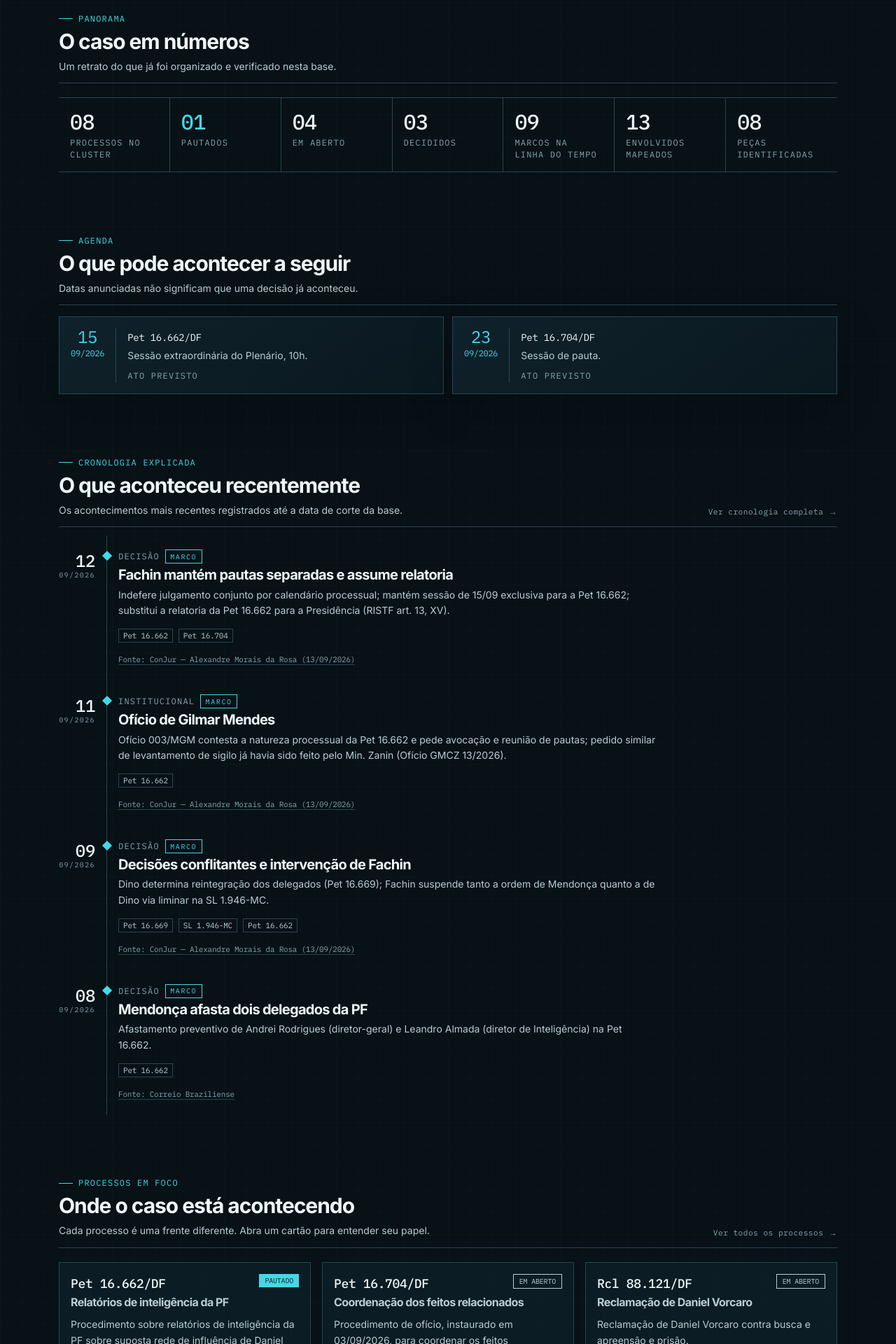
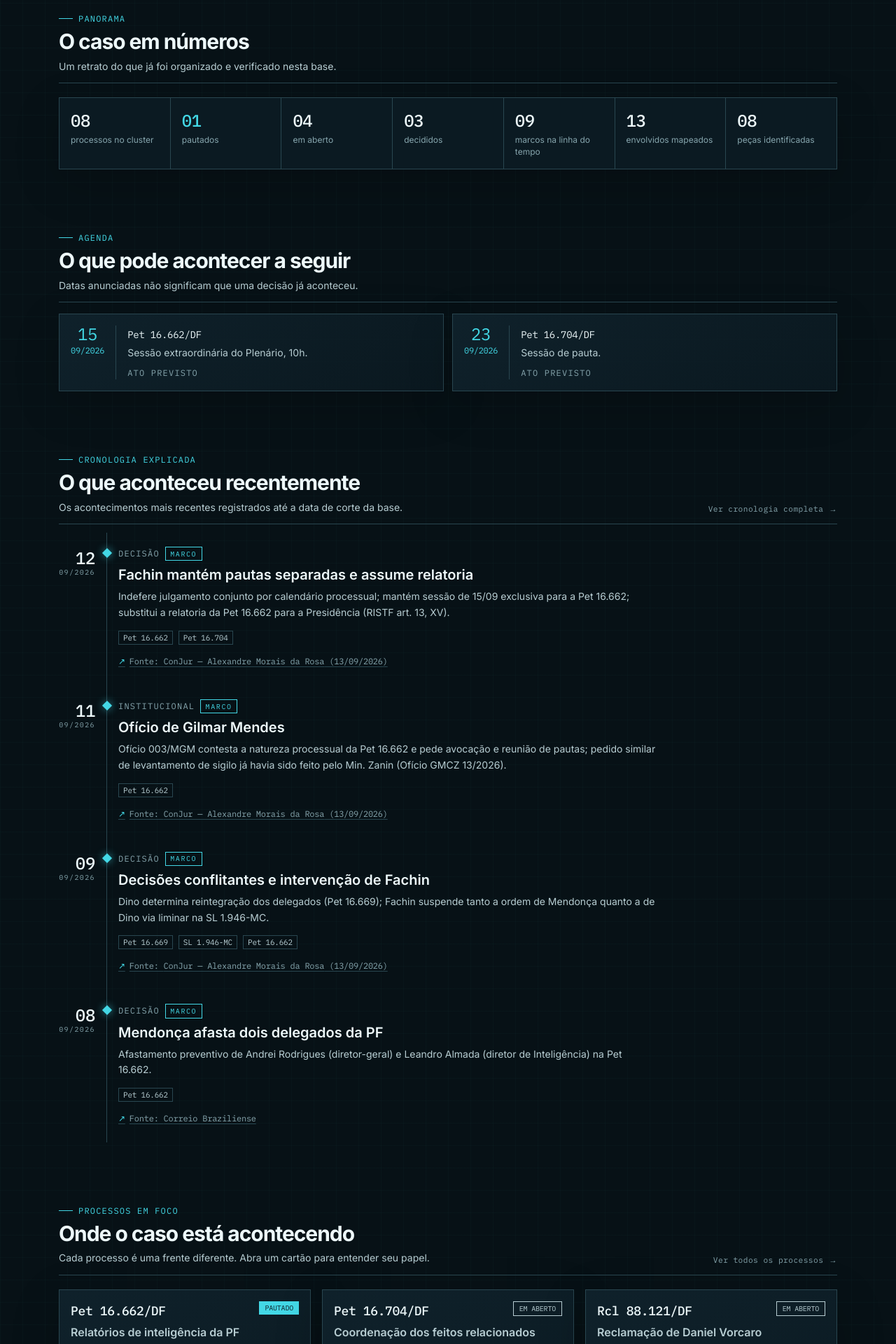
Before and after one commit to IsaacRop/OpenMaster, a Next.js app: page / in a window 1280 px wide. Shown: the part 1180-3100 px from the top of the page at 70% size. Built offline with nearby package versions, Linux system fonts and the light colour scheme.

Commit message:
fix: estabiliza o grafo e melhora leitura dos componentes

```diff
--- a/components/BuscaCliente.tsx
+++ b/components/BuscaCliente.tsx
@@ -131,7 +131,7 @@ export default function BuscaCliente({ indice }: { indice: DocBusca[] }) {
       {consulta.trim().length >= 2 && (
         <>
           <div className="mt-4 flex flex-wrap items-center gap-2">
-            <span className="kicker">
+            <span className="kicker" aria-live="polite" aria-atomic="true">
               {visiveis.length} {visiveis.length === 1 ? "resultado" : "resultados"}
             </span>
             {ORDEM_TIPO.filter((t) => contagem(t) > 0).map((t) => {
--- a/components/GrafoEnvolvidos.tsx
+++ b/components/GrafoEnvolvidos.tsx
@@ -372,10 +372,7 @@ export default function GrafoEnvolvidos({
                     markerEnd={a.direcionada ? "url(#seta-grafo)" : undefined}
                     opacity={apagada ? 0.12 : 0.85}
                   >
-                    <title>
-                      {s.rotulo} → {t.rotulo}: {a.rotulo}
-                      {a.apuracao ? " (em apuração)" : ""}
-                    </title>
+                    <title>{`${s.rotulo} → ${t.rotulo}: ${a.rotulo}${a.apuracao ? " (em apuração)" : ""}`}</title>
                   </line>
                 );
               })}
@@ -412,10 +409,7 @@ export default function GrafoEnvolvidos({
                       }
                     }}
                   >
-                    <title>
-                      {n.rotulo} — {n.papel} · {n.grau}{" "}
-                      {n.grau === 1 ? "referência" : "referências"}
-                    </title>
+                    <title>{`${n.rotulo} — ${n.papel} · ${n.grau} ${n.grau === 1 ? "referência" : "referências"}`}</title>
 
                     {n.grupo === "processo" ? (
                       <rect
--- a/components/MainNav.tsx
+++ b/components/MainNav.tsx
@@ -19,8 +19,10 @@ export default function MainNav() {
     <nav aria-label="Navegação principal" className="overflow-x-auto">
       <ul className="flex min-w-max items-center gap-1">
         {NAV.map((item) => {
-          const ativo =
-            item.href === "/" ? pathname === "/" : pathname.startsWith(item.href);
+          const ativo = item.href === "/"
+            ? pathname === "/"
+            : pathname.startsWith(item.href) ||
+              (item.href === "/timeline" && pathname.startsWith("/eventos/"));
 
           return (
             <li key={item.href}>
--- a/components/ProcessCard.tsx
+++ b/components/ProcessCard.tsx
@@ -24,7 +24,7 @@ export default function ProcessCard({ processo: p }: { processo: Processo }) {
   const syncNota = SYNC_NOTA[p.sync];
 
   return (
-    <article className="flex h-full flex-col border border-rule bg-paper-3/60 p-4">
+    <article className="panel group flex h-full flex-col p-4 transition-colors hover:border-seal/60">
       <header className="flex items-start justify-between gap-3">
         <Link href={`/processos/${p.id}`} className="no-underline">
           <h3 className="numero text-lg font-medium text-ink hover:text-seal">{p.numero}</h3>
@@ -36,9 +36,9 @@ export default function ProcessCard({ processo: p }: { processo: Processo }) {
         </span>
       </header>
 
-      <p className="headline mt-1 text-base text-ink-2">{p.apelido}</p>
+      <p className="mt-1 text-base font-semibold text-ink-2">{p.apelido}</p>
 
-      <p className="mt-3 text-sm leading-relaxed text-ink-2 line-clamp-4">{p.objeto}</p>
+      <p className="mt-3 text-sm leading-relaxed text-ink-2 line-clamp-3">{p.objeto}</p>
 
       <dl className="mt-4 space-y-1 text-xs text-ink-2">
         <div className="flex gap-2">
--- a/components/SourceTag.tsx
+++ b/components/SourceTag.tsx
@@ -10,8 +10,10 @@ export function SourceTag({ fonte }: { fonte: Fonte }) {
       href={fonte.source_url}
       target="_blank"
       rel="noopener noreferrer"
-      className="numero text-[0.6875rem] text-ink-3 underline decoration-rule underline-offset-2 hover:text-seal hover:decoration-seal"
+      aria-label={`Abrir fonte: ${fonte.source_name}`}
+      className="numero inline-flex min-h-7 items-center gap-1.5 text-xs text-ink-3 underline decoration-rule underline-offset-2 hover:text-seal hover:decoration-seal"
     >
+      <span className="text-seal" aria-hidden="true">↗</span>
       Fonte: {fonte.source_name}
       {fonte.source_date ? ` (${fonte.source_date.split("-").reverse().join("/")})` : ""}
     </a>
--- a/components/StatBar.tsx
+++ b/components/StatBar.tsx
@@ -12,18 +12,18 @@ const CELULAS = [
 
 export default function StatBar() {
   return (
-    <section className="border-y border-rule">
-      <dl className="grid grid-cols-2 divide-rule sm:grid-cols-3 lg:grid-cols-7 lg:divide-x">
+    <section className="panel overflow-hidden">
+      <dl className="grid grid-cols-2 gap-px bg-rule sm:grid-cols-3 lg:grid-cols-7">
         {CELULAS.map((c) => (
-          <div key={c.label} className="border-b border-rule px-4 py-4 lg:border-b-0">
+          <div key={c.label} className="bg-paper-2 px-4 py-4">
             <dd
-              className={`numero text-3xl font-medium ${
+              className={`numero text-2xl font-medium ${
                 c.destaque ? "text-seal" : "text-ink"
               }`}
             >
               {String(c.valor).padStart(2, "0")}
             </dd>
-            <dt className="kicker mt-1 leading-snug">{c.label}</dt>
+            <dt className="mt-1 text-xs leading-snug text-ink-3">{c.label}</dt>
           </div>
         ))}
       </dl>
--- a/components/Timeline.tsx
+++ b/components/Timeline.tsx
@@ -7,12 +7,12 @@ import { ConfiancaBadge, SourceTag } from "./SourceTag";
 function DataColuna({ iso }: { iso: string }) {
   const [ano, mes, dia] = iso.split("-");
   return (
-    <div className="numero shrink-0 text-right leading-none">
+    <time dateTime={iso} className="numero block shrink-0 text-right leading-none">
       <div className="text-2xl font-medium text-ink">{dia}</div>
       <div className="text-[0.625rem] uppercase tracking-[0.14em] text-ink-3">
         {mes}/{ano}
       </div>
-    </div>
+    </time>
   );
 }
 
@@ -31,7 +31,7 @@ export function EventoItem({
   compacta?: boolean;
 }) {
   return (
-    <li id={e.id} className="grid grid-cols-[3.25rem_1px_1fr] gap-x-4 scroll-mt-24">
+    <li id={e.id} className="grid grid-cols-[3.25rem_1px_1fr] gap-x-4 scroll-mt-40">
       <div className="pt-5">
         <DataColuna iso={e.data} />
       </div>
@@ -40,7 +40,7 @@ export function EventoItem({
       <div className="relative bg-rule">
         <span
           className={`absolute left-1/2 top-6 h-2.5 w-2.5 -translate-x-1/2 rotate-45 ${
-            e.milestone ? "bg-seal" : "bg-paper border border-ink-3"
+            e.milestone ? "bg-seal shadow-[0_0_12px_rgba(67,216,230,0.65)]" : "bg-paper border border-ink-3"
           }`}
         />
       </div>
@@ -52,7 +52,7 @@ export function EventoItem({
           <ConfiancaBadge confianca={e.confianca} />
         </div>
 
-        <h3 className="headline mt-1.5 text-xl text-ink">
+        <h3 className="mt-1.5 text-lg font-semibold text-ink sm:text-xl">
           <Link href={`/eventos/${e.id}`} className="text-ink no-underline hover:text-seal">
             {e.titulo}
           </Link>
```
